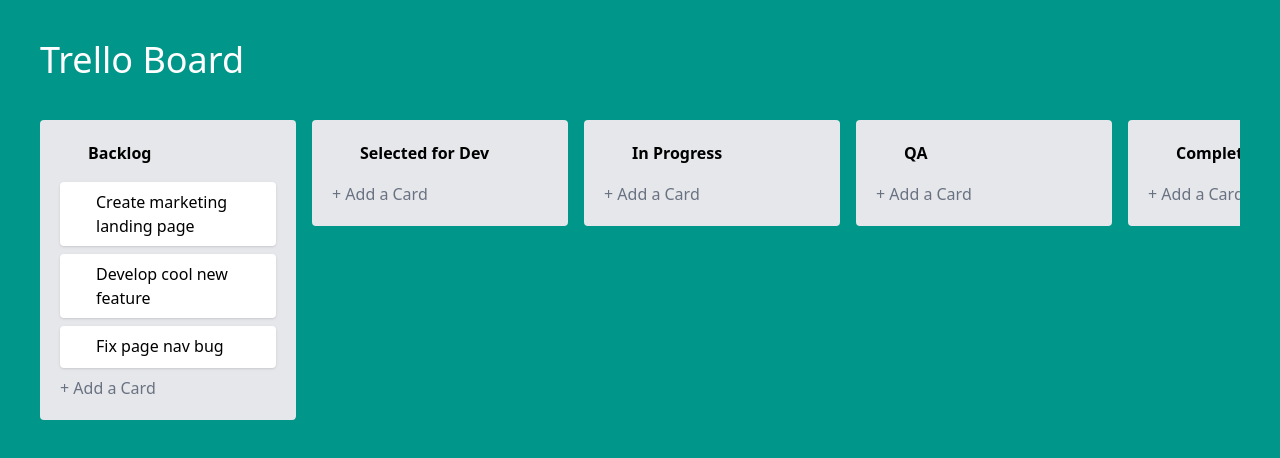
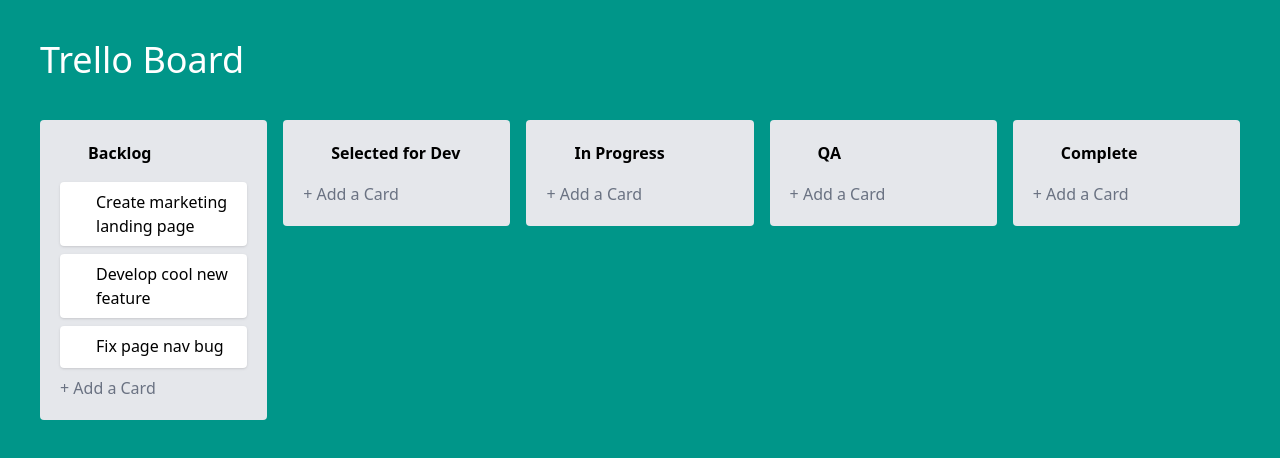
Before and after one commit to Guilherme-Ferreti/Trello-Board, a Nuxt app: page / in a window 1280 px wide. Shown: the top 458 px of the page. Built offline with nearby package versions, Linux system fonts and the light colour scheme; some icons are missing.

Commit message:
feat: improve dragging tasks ui

```diff
--- a/app/assets/css/main.css
+++ b/app/assets/css/main.css
@@ -3,3 +3,7 @@
 @theme {
   --spacing: 1rem;
 }
+
+@utility scrollbar-thin {
+  scrollbar-width: thin;
+}
--- a/app/components/TrelloBoard.vue
+++ b/app/components/TrelloBoard.vue
@@ -2,14 +2,14 @@
   <div>
     <draggable
       v-model="columns"
-      class="flex gap-1 overflow-x-auto items-start"
+      class="flex gap-1 overflow-x-auto items-start pb-1 scrollbar-thin"
       group="columns"
       item-key="id"
       :animation="150"
       handle=".drag-handle"
     >
       <template #item="{ element: column }: { element: Column }">
-        <div class="bg-gray-200 p-1.25 rounded min-w-16">
+        <div class="bg-gray-200 p-1.25 rounded w-20">
           <header class="font-bold mb-1 flex items-center">
             <DragHandle />
             {{ column.title }}
@@ -17,12 +17,17 @@
           <div>
             <draggable
               v-model="column.tasks"
-              group="tasks"
+              :group="{
+                name: 'tasks',
+                pull: alt ? 'clone' : true,
+              }"
               item-key="id"
               :animation="150"
             >
               <template #item="{ element: task }: { element: Task }">
-                <TrelloBoardTask :task="task" />
+                <div>
+                  <TrelloBoardTask :task="task" />
+                </div>
               </template>
             </draggable>
             <footer>
@@ -39,6 +44,8 @@
 import draggable from 'vuedraggable';
 import { nanoid } from 'nanoid';
 import type { Column, Task } from '~/types';
+
+const alt = useKeyModifier('Alt');
 
 const columns = ref<Column[]>([
   {
--- a/app/components/TrelloBoardTask.vue
+++ b/app/components/TrelloBoardTask.vue
@@ -1,6 +1,6 @@
 <template>
   <div
-    class="bg-white p-0.5 mb-0.5 rounded shadow-sm max-w-full flex"
+    class="task bg-white p-0.5 mb-0.5 rounded shadow-sm max-w-full flex"
     :title="task.createdAt.toLocaleDateString()"
   >
     <DragHandle />
@@ -15,3 +15,20 @@
   task: Task;
 }>();
 </script>
+
+<style scoped>
+@reference '~/assets/css/main.css';
+
+.sortable-drag .task {
+  @apply rotate-[5deg] transform;
+}
+
+.sortable-ghost .task {
+  @apply relative;
+}
+
+.sortable-ghost .task::after {
+  content: '';
+  @apply absolute inset-0 rounded bg-slate-300;
+}
+</style>
```
